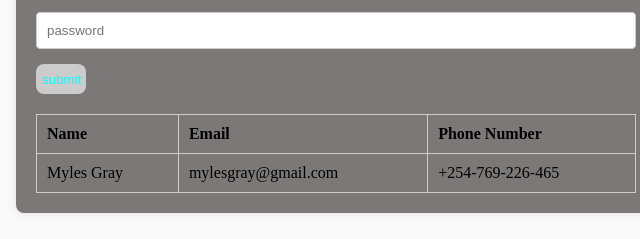
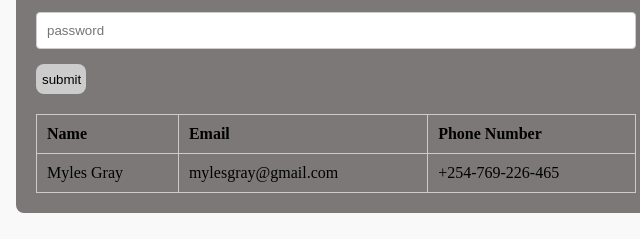
Before and after one commit to Popeaura/Form, a plain HTML site: page index.html in a window 1280 px wide. Shown: the part 545-784 px from the top of the page, 304-944 px from the left. Drawn offline with Linux system fonts and the light colour scheme.

Commit message:
I modified my styles.css file

```diff
--- a/styles.css
+++ b/styles.css
@@ -13,7 +13,6 @@
     background-color: rgb(124, 120, 120);   /* White background for the form area */
     padding: 20px;             /* Padding inside the form container */
     border-radius: 8px;        /* Rounded corners */
-    box-shadow: 0 0 10px rgba(0, 0, 0, 0.1); /* Subtle shadow */
     max-width: 600px;          /* Limits the container width */
     width: 100%;               /* Full width up to max-width */
 }
@@ -55,7 +54,7 @@ header h1, header p {
 
 button{
     background-color: #ccc;
-    color: aqua;
+    color: black;
     border: #f9f9f9;
     width: 50px;
     height: 30px;
```
